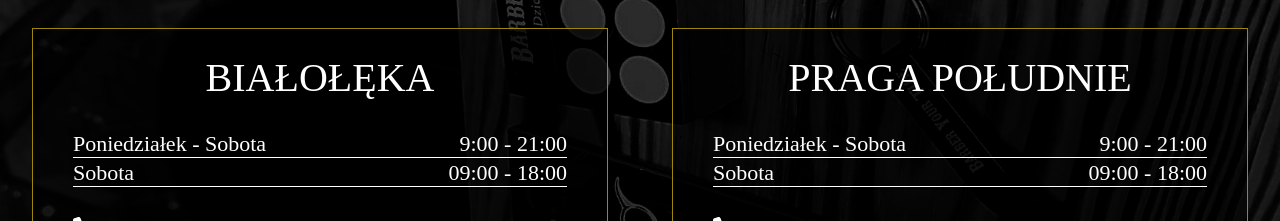
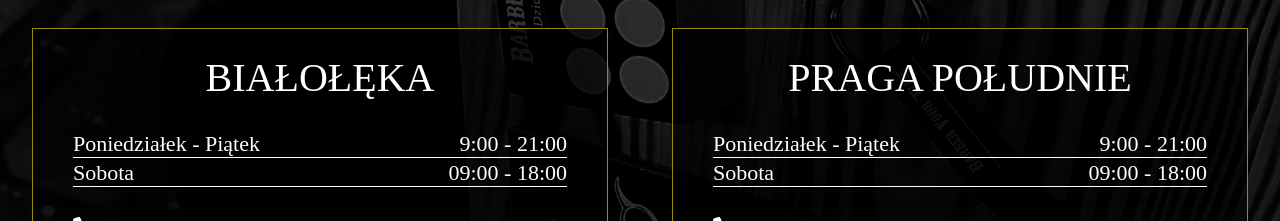
Before and after one commit to damian-kuchta/barber-your-time, a React (Create React App) app: page / in a window 1280 px wide. Shown: the part 2900-3121 px from the top of the page. Built offline with nearby package versions, Linux system fonts and the light colour scheme; a web font is replaced by a local one.

Commit message:
timetable fix

```diff
--- a/src/components/SaloonsPage/SingleSaloon/SingleSaloon.js
+++ b/src/components/SaloonsPage/SingleSaloon/SingleSaloon.js
@@ -13,7 +13,7 @@ const SingleSaloon = (props) => {
       <p className={classes["district-name"]}>{props.location}</p>
       <PriceList
           prices={[
-            ["Poniedziałek - Sobota", "9:00 - 21:00"],
+            ["Poniedziałek - Piątek", "9:00 - 21:00"],
             ["Sobota", "09:00 - 18:00"],
           ]}
           // title="Godziny pracy"
```
